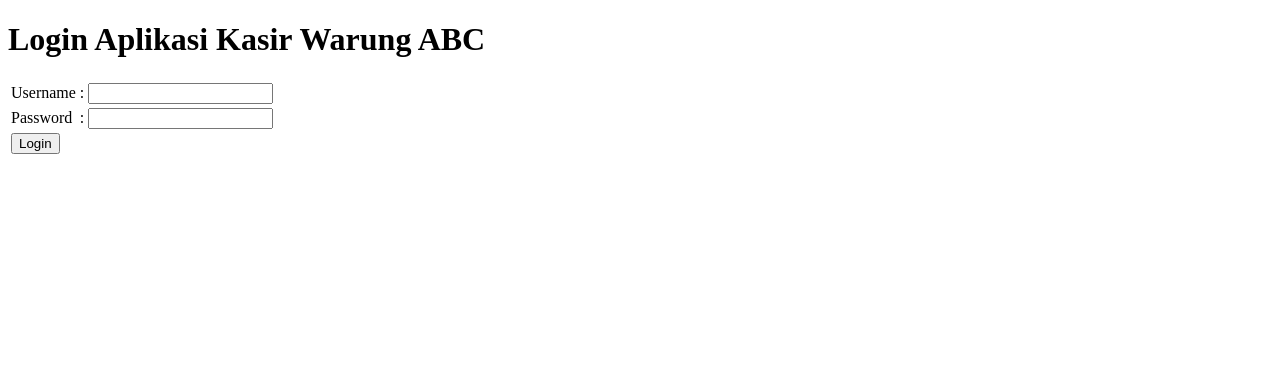
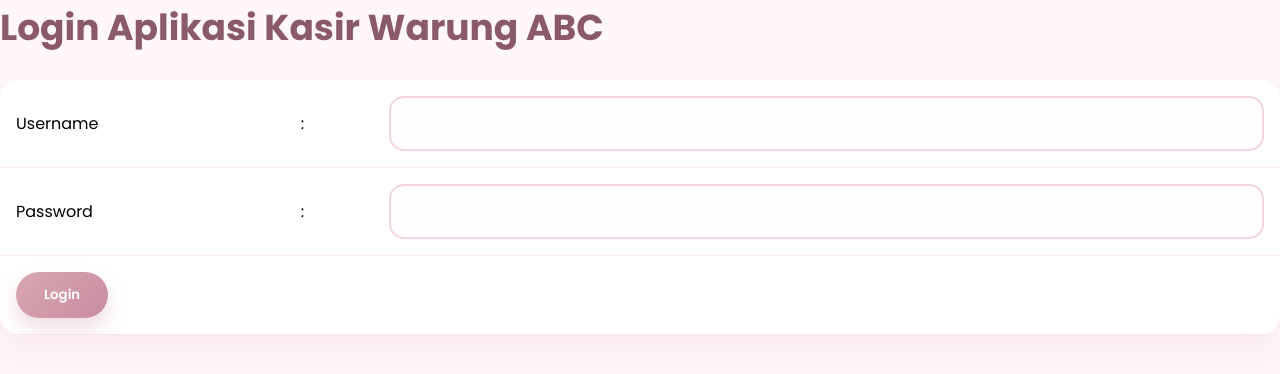
Before and after one commit to nnanad976-debug/warung-abc, a PHP site: page /login.php in a window 1280 px wide. Shown: the top 374 px of the page. Run offline with PHP 8.4, Linux system fonts and the light colour scheme.

Commit message:
sudah selesai modul 3 tinggal dirapih'kan saja

```diff
--- /dev/null
+++ b/assets/css/style.css
@@ -0,0 +1,369 @@
+/* Google Font */
+@import url('https://fonts.googleapis.com/css2?family=Poppins:wght@300;400;500;600;700&display=swap');
+
+*{
+    margin:0;
+    padding:0;
+    box-sizing:border-box;
+    font-family:'Poppins',sans-serif;
+}
+
+body{
+    margin:0;
+    font-family:Poppins,sans-serif;
+    background:#FFF7FA;
+}
+
+.sidebar{
+    position:fixed;
+    top:0;
+    left:0;
+    width:260px;
+    height:100vh;
+    background:#ffffff;
+    padding:35px 25px;
+    box-shadow:5px 0 25px rgba(0,0,0,.08);
+    z-index:1000;
+}
+
+.logo{
+
+font-size:28px;
+font-weight:bold;
+color:#C98CA0;
+margin-bottom:40px;
+
+}
+
+.logo span{
+
+color:#8A5A68;
+
+}
+
+.sidebar ul{
+
+list-style:none;
+
+}
+
+.sidebar li{
+
+margin:18px 0;
+
+}
+
+.sidebar a{
+
+display:block;
+padding:14px;
+border-radius:12px;
+color:#7A5A68;
+font-weight:600;
+transition:.3s;
+
+}
+
+.sidebar a:hover{
+
+background:#D8A7B1;
+color:white;
+
+}
+
+.content{
+
+margin-left:280px;
+padding:40px;
+
+}
+
+.topbar{
+
+display:flex;
+justify-content:space-between;
+align-items:center;
+margin-bottom:30px;
+
+}
+
+.user{
+
+background:white;
+padding:12px 20px;
+border-radius:30px;
+box-shadow:0 5px 20px rgba(0,0,0,.08);
+
+}
+
+.welcome{
+
+background:linear-gradient(135deg,#FBE7EE,#EFC7D4);
+padding:35px;
+border-radius:25px;
+margin-bottom:30px;
+
+}
+
+.cards{
+
+display:grid;
+grid-template-columns:repeat(4,1fr);
+gap:20px;
+
+}
+
+.card{
+
+background:white;
+padding:30px;
+border-radius:20px;
+box-shadow:0 15px 30px rgba(0,0,0,.08);
+transition:.3s;
+
+}
+
+.card:hover{
+
+transform:translateY(-8px);
+
+}
+
+.card h3{
+
+margin-bottom:20px;
+color:#8A5A68;
+
+}
+
+.card span{
+
+font-size:30px;
+font-weight:bold;
+color:#C98CA0;
+
+}
+
+.container{
+    width:95%;
+    max-width:1200px;
+    margin:auto;
+}
+
+/* CARD */
+.card{
+    background:#ffffff;
+    border-radius:25px;
+    padding:35px;
+    box-shadow:0 20px 50px rgba(214,163,178,.18);
+    border:1px solid #F4DDE5;
+}
+
+/* JUDUL */
+h1{
+    color:#8A5A68;
+    margin-bottom:20px;
+    font-size:36px;
+    font-weight:700;
+}
+
+h2,h3{
+    margin-bottom:15px;
+    color:#374151;
+}
+
+/* FORM */
+form{
+    margin-bottom:25px;
+}
+
+select,
+input[type=text],
+input[type=number],
+input[type=date],
+input[type=password]{
+
+    width:100%;
+    padding:14px 18px;
+    border:2px solid #F1D4DD;
+    border-radius:15px;
+    background:#FFFDFD;
+    transition:.3s;
+    font-size:15px;
+}
+
+select:focus,
+input:focus{
+
+    border-color:#C98CA0;
+    box-shadow:0 0 0 6px rgba(201,140,160,.18);
+
+}
+
+select:focus,
+input:focus{
+    border-color:#3b82f6;
+    box-shadow:0 0 0 4px rgba(59,130,246,.15);
+}
+
+/* BUTTON */
+button,
+input[type=submit]{
+
+    background:linear-gradient(135deg,#D8A7B1,#C98CA0);
+    color:white;
+    border:none;
+    padding:13px 28px;
+    border-radius:50px;
+    cursor:pointer;
+    font-weight:600;
+    transition:.35s;
+    box-shadow:0 10px 20px rgba(201,140,160,.3);
+
+}
+
+button:hover,
+input[type=submit]:hover{
+
+    transform:translateY(-3px);
+    background:linear-gradient(135deg,#C98CA0,#B57C8D);
+
+}
+/* LINK */
+
+a{
+    color:#A56B7E;
+    font-weight:600;
+}
+
+a:hover{
+
+    color:#8A5A68;
+
+}
+/* TABLE */
+table{
+
+    width:100%;
+    border-collapse:collapse;
+    margin-top:25px;
+    background:white;
+    border-radius:20px;
+    overflow:hidden;
+    box-shadow:0 15px 35px rgba(214,163,178,.15);
+
+}
+
+table th{
+
+    background:#D8A7B1;
+    color:white;
+    padding:18px;
+    font-size:15px;
+
+}
+
+table td{
+
+    padding:16px;
+    border-bottom:1px solid #F8E7EC;
+
+}
+
+table tr:hover{
+
+    background:#FFF8FA;
+
+}
+/* MENU */
+.menu{
+
+display:flex;
+gap:18px;
+margin:30px 0;
+flex-wrap:wrap;
+
+}
+
+.menu a{
+
+background:white;
+padding:18px 25px;
+border-radius:18px;
+box-shadow:0 10px 25px rgba(214,163,178,.15);
+transition:.3s;
+
+}
+
+.menu a:hover{
+
+background:#C98CA0;
+color:white;
+
+}
+
+/* DASHBOARD */
+
+.welcome{
+
+    background:linear-gradient(135deg,#F9E5EB,#E7C4CF);
+    color:#6D4A57;
+    padding:40px;
+    border-radius:30px;
+    margin-bottom:35px;
+    box-shadow:0 15px 35px rgba(214,163,178,.18);
+
+}
+
+.welcome h1{
+
+color:#8A5A68;
+
+}
+
+.welcome p{
+
+margin-top:10px;
+font-size:16px;
+
+}
+
+/* RESPONSIVE */
+
+::-webkit-scrollbar{
+
+width:10px;
+
+}
+
+::-webkit-scrollbar-thumb{
+
+background:#D8A7B1;
+border-radius:50px;
+
+}
+
+::-webkit-scrollbar-track{
+
+background:#FFF5F7;
+
+}
+
+.card:hover{
+
+transform:translateY(-5px);
+transition:.3s;
+
+}
+
+table{
+
+transition:.3s;
+
+}
+
+button{
+
+letter-spacing:.5px;
+
+}
--- a/config/koneksi.php
+++ b/config/koneksi.php
@@ -4,7 +4,7 @@
 $host = 'localhost';
 $user = 'root';
 $password = '';
-$database = 'db_warung_abc';
+$database = 'db_warungg_abc';
 
 $koneksi = mysqli_connect($host,$user,$password,$database);
 
--- a/data_barang.php
+++ b/data_barang.php
@@ -8,7 +8,10 @@ $hasil = mysqli_query($koneksi, $sql);
 
 <!DOCTYPE html>
 <html>
-    <head><title>Data Barang - Warung ABC</title></head>
+    <head>
+        <title>Data Barang - Warung ABC</title>
+        <link rel="stylesheet" href="assets/css/style.css">
+    </head>
     <body>
         <h1>Data Barang</h1>
         <p><a href="dashboard.php">Kembali ke Dashboard</a> | <a href="tambah_barang.php">Tambah Barang</a></p>
--- a/login.php
+++ b/login.php
@@ -2,17 +2,21 @@
 <html>
 <head>
     <title>Login Warung ABC</title>
+    <link rel="stylesheet" href="assets/css/style.css">
 </head>
 <body>
-    <h1>Login Aplikasi Kasir Warung ABC</h1>
 
 <?php
 session_start();
 if(isset($_SESSION['pesan_error'])) {
-        echo '<p>' . $_SESSION['pesan_error']. '</p>';
+    echo '<p>' . $_SESSION['pesan_error'] . '</p>';
     unset($_SESSION['pesan_error']);
 }
 ?>
+
+<div class="login-box">
+
+<h1>Login Aplikasi Kasir Warung ABC</h1>
 
 <form action="proses_login.php" method="POST">
     <table>
@@ -21,17 +25,22 @@
             <td>:</td>
             <td><input type="text" name="username" required></td>
         </tr>
+
         <tr>
             <td>Password</td>
             <td>:</td>
             <td><input type="password" name="password" required></td>
         </tr>
+
         <tr>
             <td colspan="3">
-        <input type="submit"value="Login">
+                <input type="submit" value="Login">
             </td>
         </tr>
     </table>
 </form>
+
+</div>
+
 </body>
 </html>
--- a/proses_tambah_keranjang.php
+++ b/proses_tambah_keranjang.php
@@ -12,7 +12,7 @@ $jumlah = (int) $_POST['jumlah'];
 
 $sql = "SELECT * FROM tbl_barang WHERE id_barang = '$id_barang'";
 $hasil = mysqli_query($koneksi, $sql);
-$id_barang = mysqli_fetch_assoc($hasil);
+$barang = mysqli_fetch_assoc($hasil);
 
 if ($barang && $jumlah > 0 && $jumlah <= $barang['stok']) {
     $subtotal = $barang['harga_satuan'] * $jumlah;
--- a/tambah_barang.php
+++ b/tambah_barang.php
@@ -1,7 +1,10 @@
 <?php include'include/cek_session.php'; ?>
 <!DOCTYPE html>
 <html>
-<head><title>Tambah Barang - Warung ABC</title></head>
+<head>
+    <title>Tambah Barang - Warung ABC</title>
+<link rel="stylesheet" href="assets/css/style.css">
+</head>
 <body>
     <h1>Tambah Barang</h1>
     <form action="proses_tambah_barang.php" method="POST">
--- a/transaksi.php
+++ b/transaksi.php
@@ -1,5 +1,4 @@
 <?php
-session_start();
 include 'include/cek_session.php';
 include 'config/koneksi.php';
 
@@ -15,7 +14,10 @@ foreach ($_SESSION['keranjang'] as $item) {
 ?>
 <!DOCTYPE html>
 <html>
-<head><title>Transaksi - Warung ABC</title></head>
+<head>
+    <title>Transaksi - Warung ABC</title>
+<link rel="stylesheet" href="assets/css/style.css">
+</head>
 <body>
     <h1>Transaksi Penjualan</h1>
 
```
Also changed, not shown: dashboard.php (+77 -10 lines), edit_barang.php (+5 -2 lines), proses_edit_barang.php (+4 -3 lines), proses_simpan_transaksi.php (+5 -6 lines), riwayat_transaksi.php (+7 -5 lines). Lines whose indentation alone changed are shown as unchanged.
